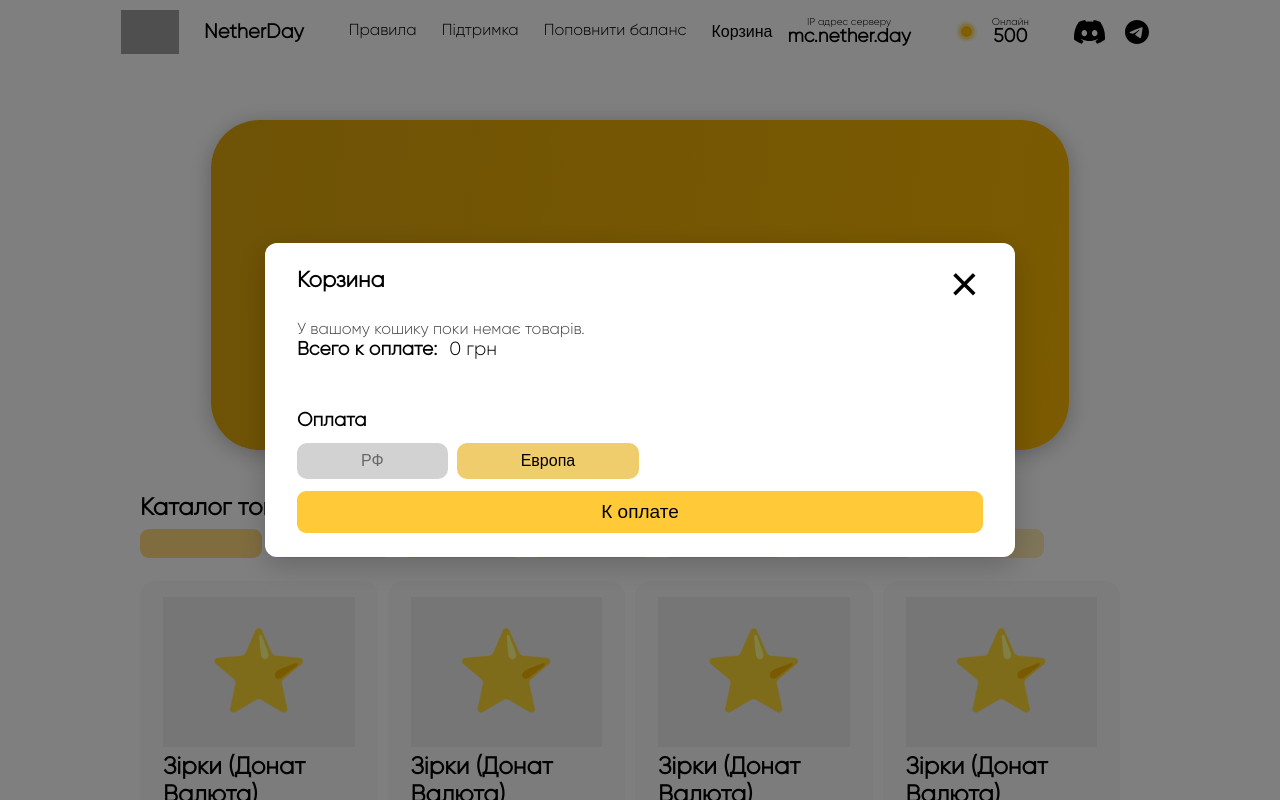
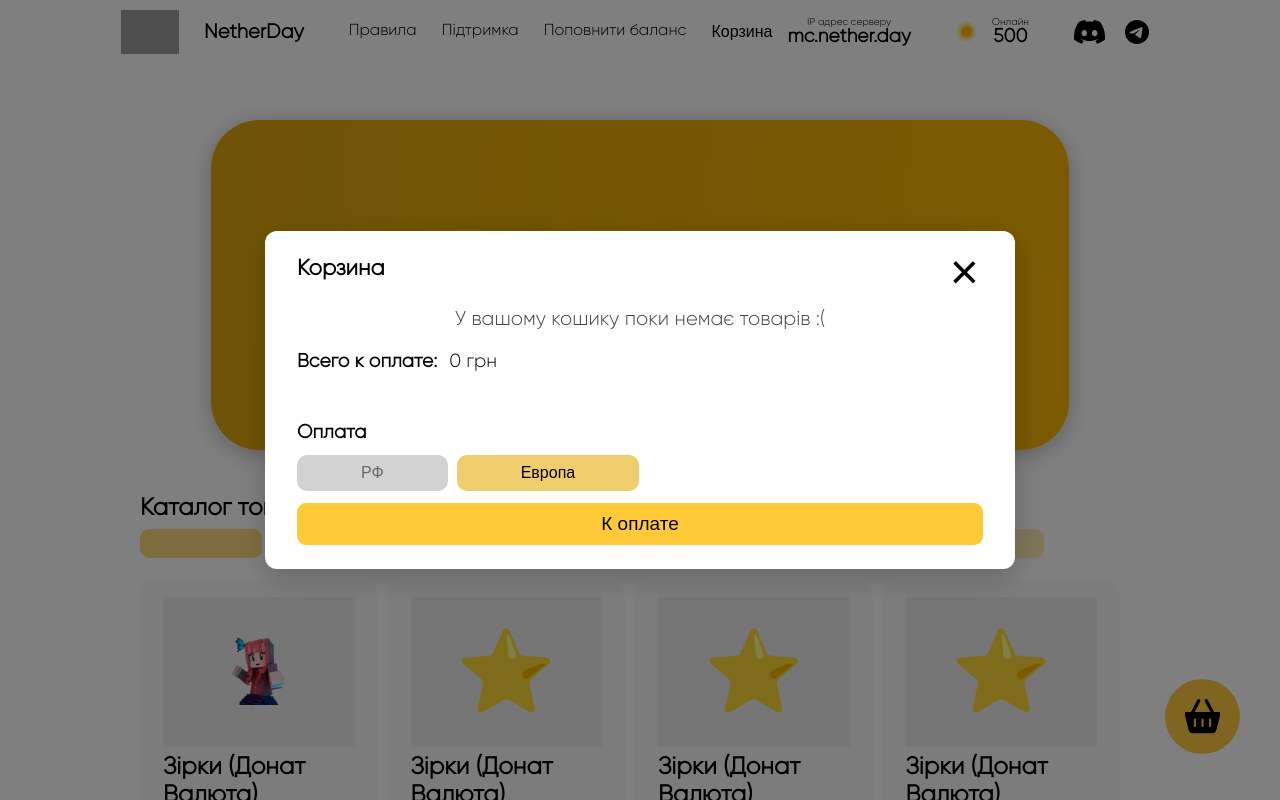
Before and after one commit to nikitakuvsh/netherday_frontend, a React (Create React App) app: page / in a window 1280 px wide. Both pictures are taken after a click on the button "Корзина". Shown: the top 800 px of the page. Built offline with nearby package versions, Linux system fonts and the light colour scheme; grey boxes are pictures that could not be loaded.

Commit message:
fix styles & add new functional

```diff
--- a/src/components/Cart/Cart.css
+++ b/src/components/Cart/Cart.css
@@ -3,7 +3,7 @@
 }
 
 .cart-button {
-    position: absolute;
+    position: fixed;
     right: 40px;
     bottom: 46px;
     border-radius: 50%;
--- a/src/components/CartModal/CartModal.css
+++ b/src/components/CartModal/CartModal.css
@@ -21,6 +21,12 @@
     position: relative;
     box-shadow: 0 8px 30px rgba(0, 0, 0, 0.2);
     animation: slideUp 0.3s ease-in-out;
+}
+
+.cart__modal--no-product {
+    text-align: center;
+    font-size: 20px;
+    margin-bottom: 20px;
 }
 
 .cart__modal-title {
@@ -65,6 +71,9 @@
 
 .cart__list-icon {
     font-size: 30px;
+    max-width: 50px;
+    height: auto;
+    object-fit: cover;
 }
 
 .cart--left {
--- a/src/components/CartModal/CartModal.jsx
+++ b/src/components/CartModal/CartModal.jsx
@@ -29,7 +29,7 @@ export default function CartModal({ onClose }) {
                 <h2 className='cart__modal-title'>Корзина</h2>
                 <div className='cart__modal-content'>
                     {cartItems.length === 0 ? (
-                        <p>У вашому кошику поки немає товарiв.</p>
+                        <p className='cart__modal--no-product'>У вашому кошику поки немає товарiв :(</p>
                     ) : (
                         <div className='cart__list'>
                             {cartItems.map(item => (
--- a/src/components/Header/Header.jsx
+++ b/src/components/Header/Header.jsx
@@ -10,6 +10,7 @@ export default function Header(){
 
     const [isCartModalOpen, setIsCartModalOpen] = useState(false);
     const [copied, setCopied] = useState(false);
+    const [online, setOnline] = useState('500'); // Сюда данные с бека должны тянуться
 
     const serverIp = 'mc.nether.day';
 
@@ -51,15 +52,15 @@ export default function Header(){
                         <img className='header__info-online-image' src={headerInfoOnline} alt='online' title='online' />
                         <div className='header__info-online two-storey-block'>
                             <span className='header__info-online--text'>Онлайн</span>
-                            <h2 className='header__info-online--online'>500</h2>
+                            <h2 className='header__info-online--online'>{online}</h2>
                         </div>
 
                         <div className='header__info-socials'>
-                            <a className='header__info-socials-link' href='https://discord.com' target='_blank'>
+                            <a className='header__info-socials-link' href='https://dsc.gg/netherday' target='_blank'>
                                 <img className='header__info-socials-link-icons discord--icon' src={discordIcon} alt='discord' title='discord' />
                             </a>
 
-                            <a className='header__info-socials-link' href='https://telegram.com' target='_blank'>
+                            <a className='header__info-socials-link' href='https://t.me/netherday' target='_blank'>
                                 <img className='header__info-socials-link-icons telegram--icon' src={telegramIcon} alt='telegram' title='telegram' />
                             </a>
                         </div>
--- a/src/components/Products/Products.jsx
+++ b/src/components/Products/Products.jsx
@@ -1,5 +1,5 @@
 import './Products.css';
-// import testImage from '../../images/pictures/main-banner-image.svg';
+import testImage from '../../images/pictures/main-banner-image.svg';
 
 const sampleProducts = [
     {
@@ -7,7 +7,7 @@ const sampleProducts = [
         title: 'Зiрки (Донат Валюта)',
         price: 10,
         count: 1,
-        // image: testImage,
+        image: testImage,
     },
     {
         id: 2,
```
